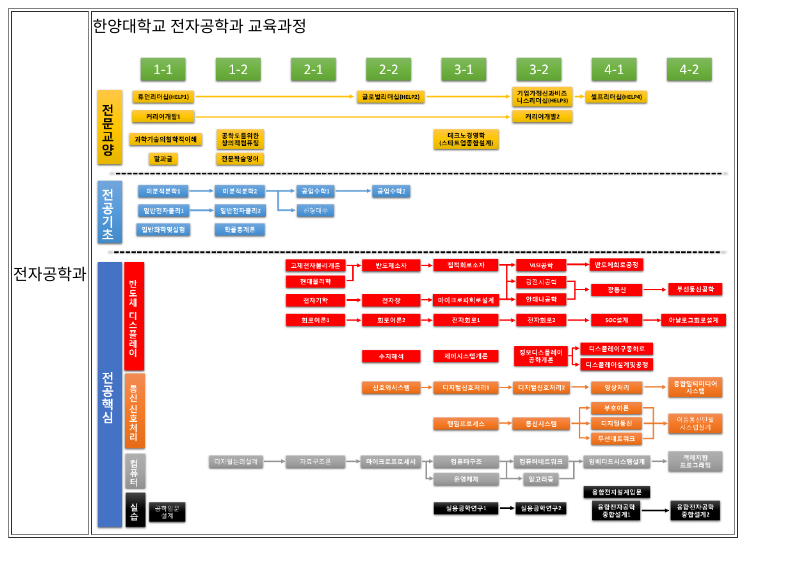
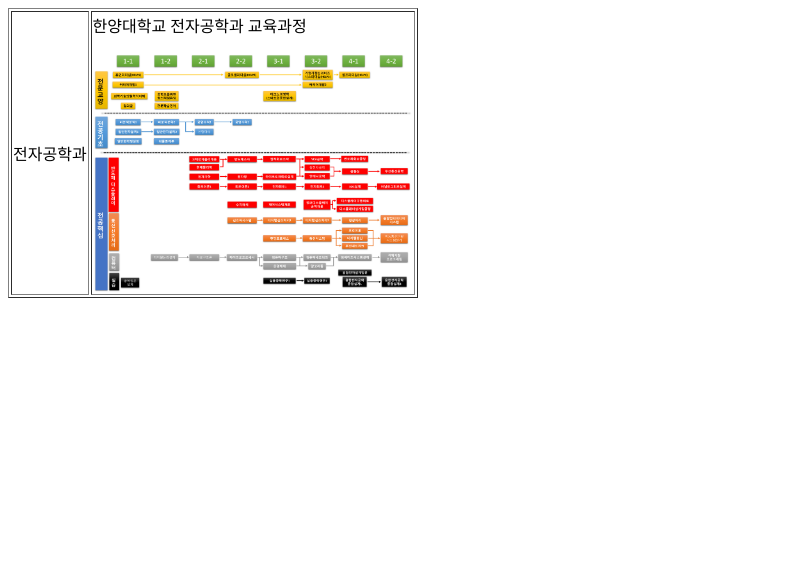
Before and after one commit to bt160903/21207, a plain HTML site: page right2.html in a window 1280 px wide. Shown: the whole page, without its empty margins (0-793 px from the left). Drawn offline with Linux system fonts and the light colour scheme.

Commit message:
Update right2.html

```diff
--- a/right2.html
+++ b/right2.html
@@ -10,7 +10,7 @@
 <td>
     한양대학교 전자공학과 교육과정
   <p>
-    <img src=https://github.com/bt160903/21207/blob/master/%EC%A0%80%EC%9E%90.jpg?raw=true width=640 height=480>
+    <img src=https://github.com/bt160903/21207/blob/master/%EC%A0%80%EC%9E%90.jpg?raw=true width=320 height=240>
     </td>
   </tr>
 </table>
```
